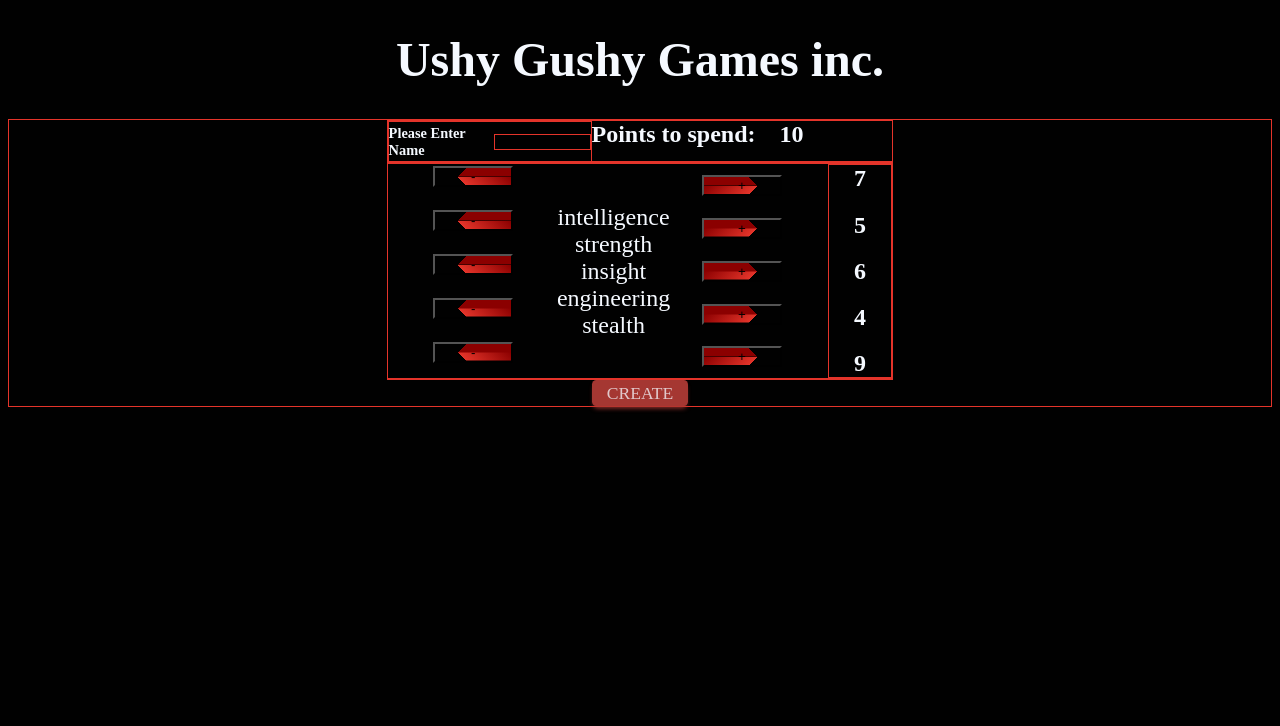
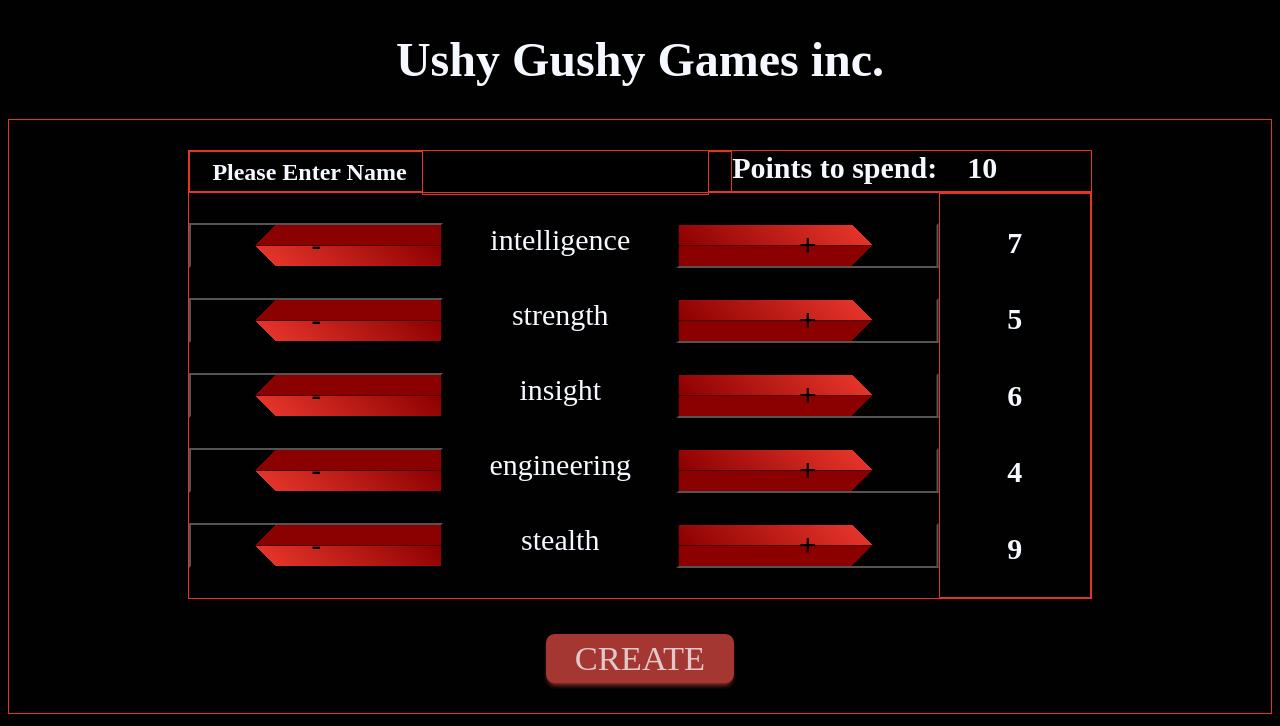
Before and after one commit to bigolchris/A-Game-With-A-Friend, a website built with Vite: page index.html in a window 1280 px wide. Both pictures are taken after a click on the button "PLAY". Built offline with nearby package versions, Linux system fonts and the light colour scheme; files whose address does not match are found by name.

Commit message:
stats screen style changes

```diff
--- a/index.html
+++ b/index.html
@@ -30,7 +30,6 @@
           <div class="content-body">
             PLACEHOLDER NO IDEA FOR GAME PREMISE YET
           </div>
-          <!-- <strong class="options">PRESS PLAY TO CONTINUE</strong> -->
           <div class="btn-options">
             <button class="btn btn-play">PLAY</button>
           </div>
@@ -44,35 +43,47 @@
       <div class="char-container">
         <div class="char-name">
           <h3 class="pls">Please Enter Name</h3>
-          <input class="char-input" type="text">
+          <input class="char-input" type="text" />
         </div>
         <strong class="start-stat">Points to spend:</strong>
-        <strong class="points" >(..)</strong>
+        <strong class="points">(..)</strong>
       </div>
       <div class="stat-container">
 
-        <div class="stat-value-container">
-              <div class="sub-group">
-                <button class="sub-btn" data-stat="intelligence">-</button>
-                <button class="sub-btn" data-stat="strength">-</button>
-                <button class="sub-btn" data-stat="insight">-</button>
-                <button class="sub-btn" data-stat="engineering">-</button>
-                <button class="sub-btn" data-stat="stealth">-</button>
+        <div class="stat-name-container">
+
+          <div class="stat-value-container intelligence-container">
+            <button class="sub-btn change-btn" data-stat="intelligence">-</button>
+            <p class="stat-name">intelligence</p>
+            <button class="add-btn change-btn" data-stat="intelligence">+</button>
           </div>
-                <div class="stat-group">
-                  <li class=" stats">intelligence</li>
-                  <li class=" stats">strength</li>
-                  <li class=" stats">insight</li>
-                  <li class=" stats">engineering</li>
-                  <li class=" stats">stealth</li>
+
+          <div class="stat-value-container strength-container">
+            <button class="sub-btn change-btn" data-stat="strength">-</button>
+            <p class="stat-name">strength</p>
+            <button class="add-btn change-btn" data-stat="strength">+</button>
           </div>
-                <div class="add-group">
-                <button class="add-btn" data-stat="intelligence">+</button>
-                <button class="add-btn" data-stat="strength">+</button>
-                <button class="add-btn" data-stat="insight">+</button>
-                <button class="add-btn" data-stat="engineering">+</button>
-                <button class="add-btn" data-stat="stealth">+</button>
+
+          <div class="stat-value-container insight-container">
+            <button class="sub-btn change-btn" data-stat="insight">-</button>
+            <p class="stat-name">insight</p>
+            <button class="add-btn change-btn" data-stat="insight">+</button>
           </div>
+
+          <div class="stat-value-container engineering-container">
+            <button class="sub-btn change-btn" data-stat="engineering">-</button>
+            <p class="stat-name">engineering</p>
+            <button class="add-btn change-btn" data-stat="engineering">+</button>
+          </div>
+
+          <div class="stat-value-container stealth-container">
+            <button class="sub-btn change-btn" data-stat="stealth">-</button>
+            <p class="stat-name">stealth</p>
+            <button class="add-btn change-btn" data-stat="stealth">+</button>
+          </div>
+
+        </div>
+
         <div class="num-val">
           <strong class="intelligence-stat"></strong>
           <strong class="strength-stat"></strong>
@@ -82,9 +93,7 @@
         </div>
 
       </div>
-          </div>
       <button class="btn create-character">CREATE</button>
-      </div>
     </div>
 
     <!-- game screen box *dialog* -->
--- a/src/main.js
+++ b/src/main.js
@@ -36,7 +36,7 @@ let pointDisplay = document.querySelector(".points");
 
 pointDisplay.innerHTML = points;
 
-let subGroup = document.querySelector(".btn-group");
+let subGroup = document.querySelector(".stat-container");
 
 subGroup.addEventListener("click", (e) => {
   console.log(e.target.classList.contains("str-sub"));
--- a/src/styles/components/_stats.scss
+++ b/src/styles/components/_stats.scss
@@ -7,139 +7,109 @@
   border: 1px solid $main-border-color;
   max-width: 1600px;
   margin-inline: auto;
+  font-size: 1.25em;
+  padding: 1em;
 
   &.hide {
     display: none;
   }
 
-  .stat-container {
+  .char-container {
     display: flex;
-    flex-direction: column;
-    align-items: center;
-    justify-content: space-around;
-    min-width: 40%;
     border: 1px solid $main-border-color;
+    height: 5vh;
+    min-width: 75%;
   }
 
   .char-name {
+    border: 1px solid $main-border-color;
+    width: 60%;
+    height: 5vh;
     display: flex;
     align-items: center;
     justify-content: center;
   }
 
+  .pls {
+    font-size: 0.8em;
+  }
+
   .char-input {
-    height: 30%;
     background-color: black;
     color: #fff;
+    padding: .15em .25em;
+    font-size: 1em;
+    text-align: center;
+    font-family: digiClock;
+    margin-left: .5em;
     border: 1px solid $main-border-color;
     width: 50%;
+  }
+
+  .points {
+    margin-left: 1em;
   }
 
   .stat-change {
     border: 1px solid $main-border-color;
   }
 
-  .stat-value-container {
+  .stat-container {
+    display: flex;
+    justify-content: space-around;
+    min-width: 75%;
     border: 1px solid $main-border-color;
-    display: flex;
-    align-items: center;
-    justify-content: center;
-    width: 100%;
   }
 
-  .sub-group {
-    flex: 2;
-    display: flex;
-    flex-direction: column;
-    gap: 0.4em;
-    height: 90%;
+  .stat-name-container {
+    flex: 5;
   }
 
-  .stat-group {
-    flex: 3;
+  .stat-value-container {
     display: flex;
-    flex-direction: column;
-    list-style: none;
-    align-items: center;
-  }
-  .add-group {
-    flex: 2;
-    display: flex;
-    flex-direction: column;
-    gap: 0.91em;
+    justify-content: center;
+    margin-block: 1em;
+
+    .stat-name {
+      text-align: center;
+      width: 75%;
+      margin: 0;
+    }
+
+    .change-btn {
+      padding-inline: 4em;
+      height: 1.5em;
+      font-size: 1em;
+      background-color: transparent;
+      background-size: 100% 50%;
+      background-repeat: no-repeat;
+      background-position: top left, bottom left;
+      background-image:
+      linear-gradient(135deg, transparent 2em, $main-border-color 2em, #8b0000 10%),
+      linear-gradient(45deg, transparent 2em, $main-border-color .5em, #8b0000 100%);
+    }
+
+    .add-btn {
+      rotate: 180deg;
+    }
+
   }
 
   .num-val {
     flex: 1;
+    border: 1px solid $main-border-color;
+    padding-block: .35em;
+    margin-left: auto;
     display: flex;
     flex-direction: column;
-    justify-content: center;
-    border: 1px solid $main-border-color;
-    height: 90%;
+    justify-content: space-around;
+    align-items: center;
     width: 10%;
-    align-items: center;
-    gap: 0.8em;
-    margin-left: auto;
-  }
-
-  .inside-name {
-    border: 1px solid $main-border-color;
-    display: flex;
-    flex-direction: column;
-  }
-  .stats {
-    list-style: none;
-    margin-left: 0.5em;
-    display: flex;
     flex: 1;
   }
 
-  .sub-btn {
-    width: 6em;
-    margin-left: auto;
-    margin-bottom: 1em;
-    background: linear-gradient(135deg, transparent 22px, $main-border-color 22px, #8b0000 10%)
-        top right,
-      linear-gradient(45deg, transparent 22px, $main-border-color 20px, #8b0000 100%) bottom
-        right;
-    background-size: 100% 50%;
-    background-repeat: no-repeat;
-  }
-
-  .add-btn {
-    width: 6em;
-    background: linear-gradient(
-          -135deg,
-          transparent 22px,
-          $main-border-color 22px,
-          #8b0000 10%
-        )
-        top right,
-      linear-gradient(-45deg, transparent 22px, $main-border-color 20px, #8b0000 100%) bottom
-        right;
-    background-size: 100% 50%;
-    background-repeat: no-repeat;
-  }
-
-  .char-container {
-    display: flex;
-    border: 1px solid $main-border-color;
-    width: 40%;
-    height: 5vh;
-  }
-
-  .char-name {
-    border: 1px solid $main-border-color;
-    width: 40%;
-    height: 5vh;
-    display: flex;
-  }
-
-  .points {
-    margin-left: 1em;
-  }
-
-  .pls {
-    font-size: 0.6em;
+  .create-character {
+    font-size: 1.15em;
+    margin-top: 1em;
   }
 }
```
Also changed, not shown: src/startup/startpop.js (indentation only). Lines whose indentation alone changed are shown as unchanged.
